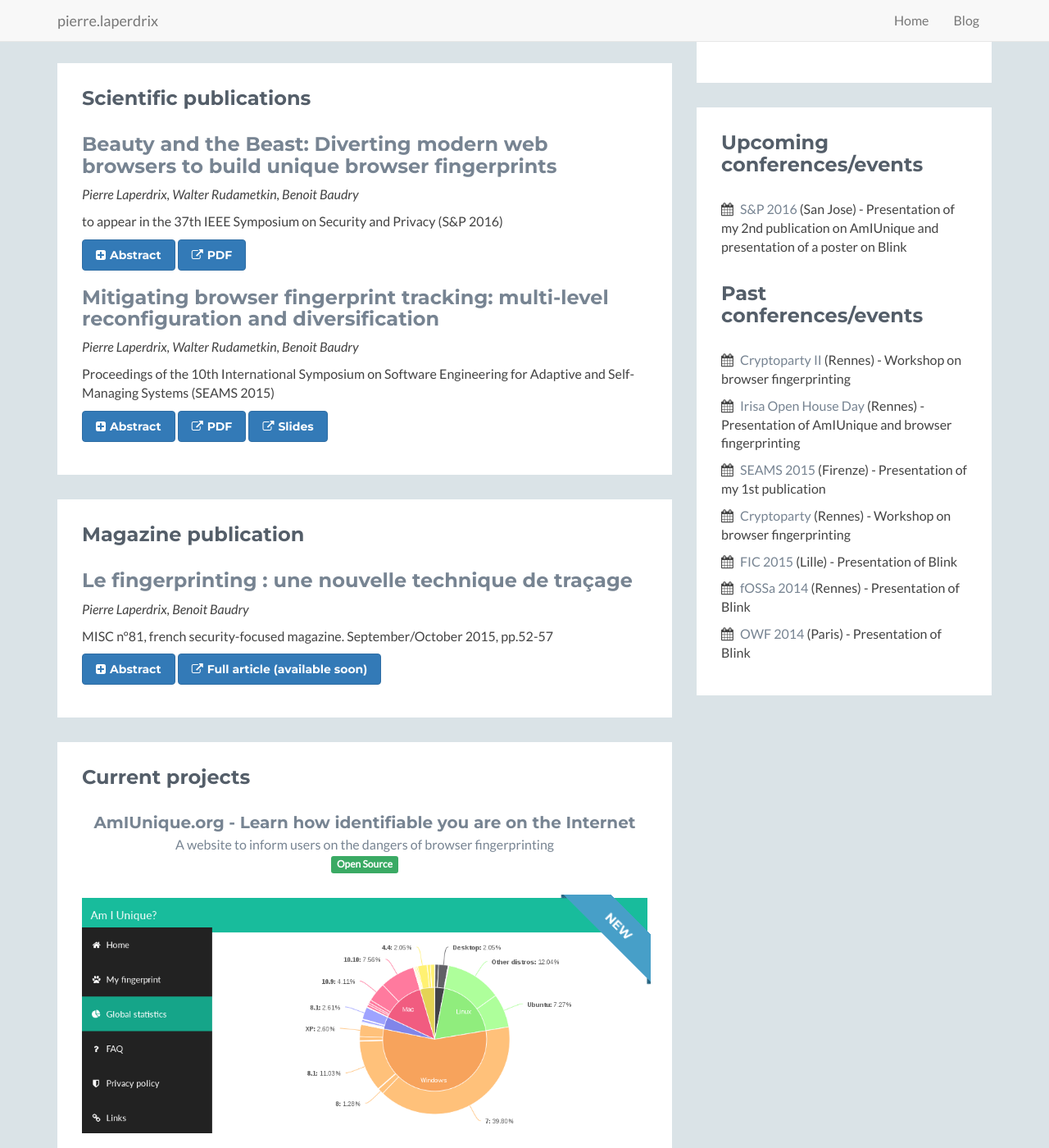
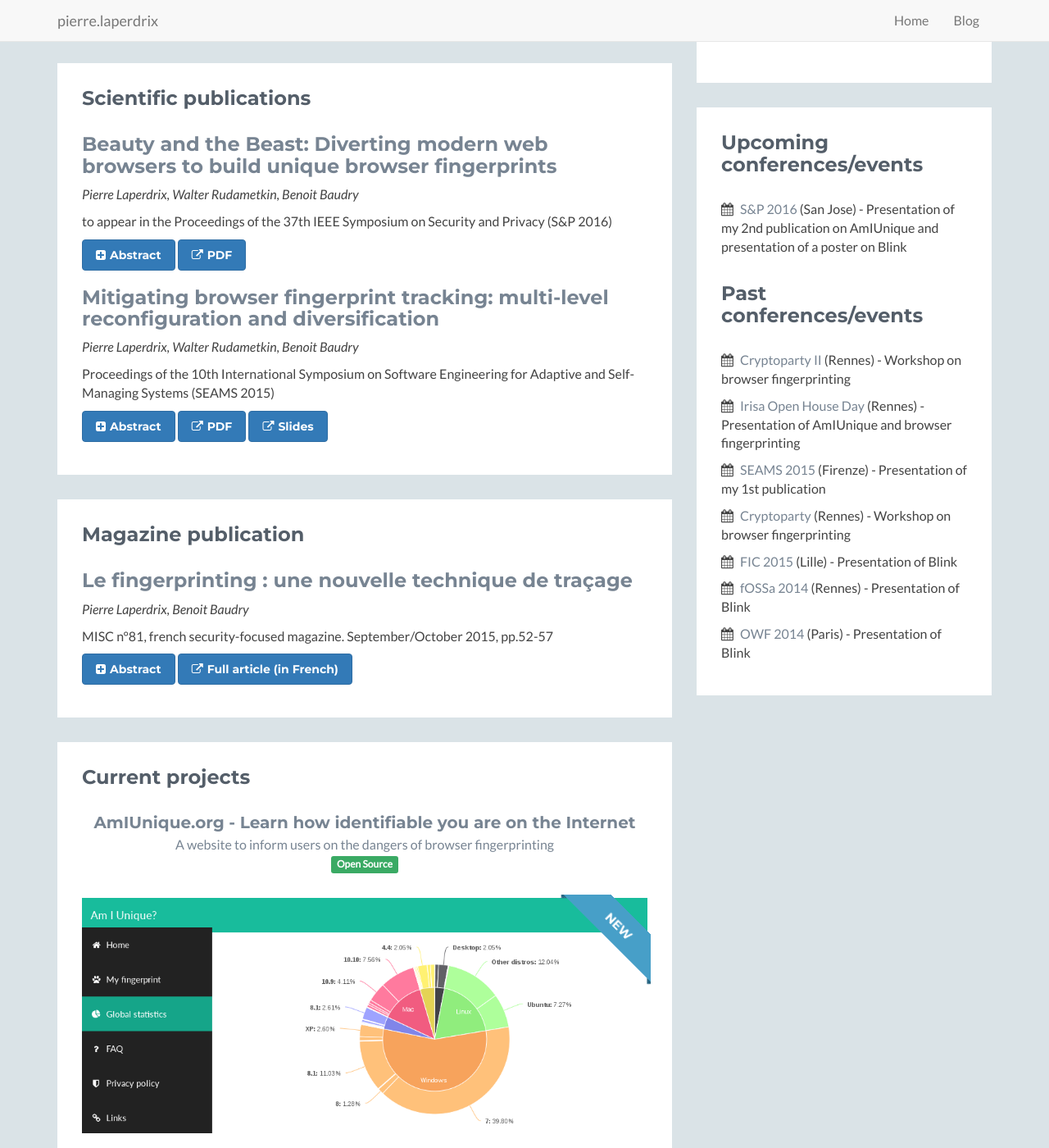
Before and after one commit to plaperdr/plaperdr.github.io, a Jekyll site: the page built from index.html, in a window 1280 px wide and 1400 px high, scrolled down 558 px. Shown: the whole window at 82% size. Built offline with Jekyll 4.4.1, drawn with Linux system fonts in a browser that asks for light colours; nearby versions of some CDN libraries; library files that are not in the unit come from our copies.

```diff
--- a/index.html
+++ b/index.html
@@ -38,7 +38,7 @@ layout: home
 						<div class="item">
                             <h3 class="title">Beauty and the Beast: Diverting modern web browsers to build unique browser fingerprints</h3>
                             <p><i>Pierre Laperdrix, Walter Rudametkin, Benoit Baudry</i></p>
-                            <p>to appear in the 37th IEEE Symposium on Security and Privacy (S&P 2016)</p>
+                            <p>to appear in the Proceedings of the 37th IEEE Symposium on Security and Privacy (S&P 2016)</p>
                             <a class="btn btn-primary" id="abstract2" data-toggle="collapse" data-target="#collapseAbs2" aria-expanded="false" aria-controls="collapseAbs2">
                                 <i id="abstractIcon2" class="fa fa-plus-square"></i>Abstract
                             </a>
@@ -119,7 +119,7 @@ layout: home
                             <a class="btn btn-primary" id="abstractMisc" data-toggle="collapse" data-target="#collapseAbsMisc" aria-expanded="false" aria-controls="collapseAbsMisc">
                                 <i id="abstractIconMisc" class="fa fa-plus-square"></i>Abstract
                             </a>
-                            <a class="btn btn-primary" target="_blank"><i class="fa fa-external-link"></i>Full article (available soon)</a>
+                            <a class="btn btn-primary" href="http://connect.ed-diamond.com/MISC/MISC-081/Le-fingerprinting-une-nouvelle-technique-de-tracage" target="_blank"><i class="fa fa-external-link"></i>Full article (in French)</a>
 
                             <div class="collapse" id="collapseAbsMisc">
                                 <div class="well">
```
Also changed, not shown: _posts/2016-04-25-gsoc-1.md (added, +12 -0 lines), _posts/2016-05-02-misc-open.md (added, +12 -0 lines), blog/images/gsoc.png (added), blog/images/misc81.jpg (added), 1 other file.
